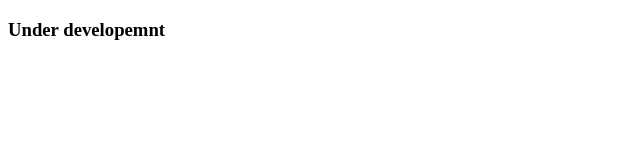
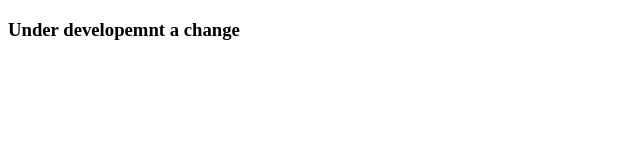
Before and after one commit to khalilahmad1547/WebClock, a plain HTML site: page index.html in a window 1280 px wide. Shown: the full height of the page, 0-640 px from the left. Drawn offline with Linux system fonts and the light colour scheme.

Commit message:
a testing change.

```diff
--- a/index.html
+++ b/index.html
@@ -8,6 +8,6 @@
     <title>Clock</title>
 </head>
 <body>
-    <h3>Under developemnt</h3>
+    <h3>Under developemnt a change</h3>
 </body>
 </html>
```
